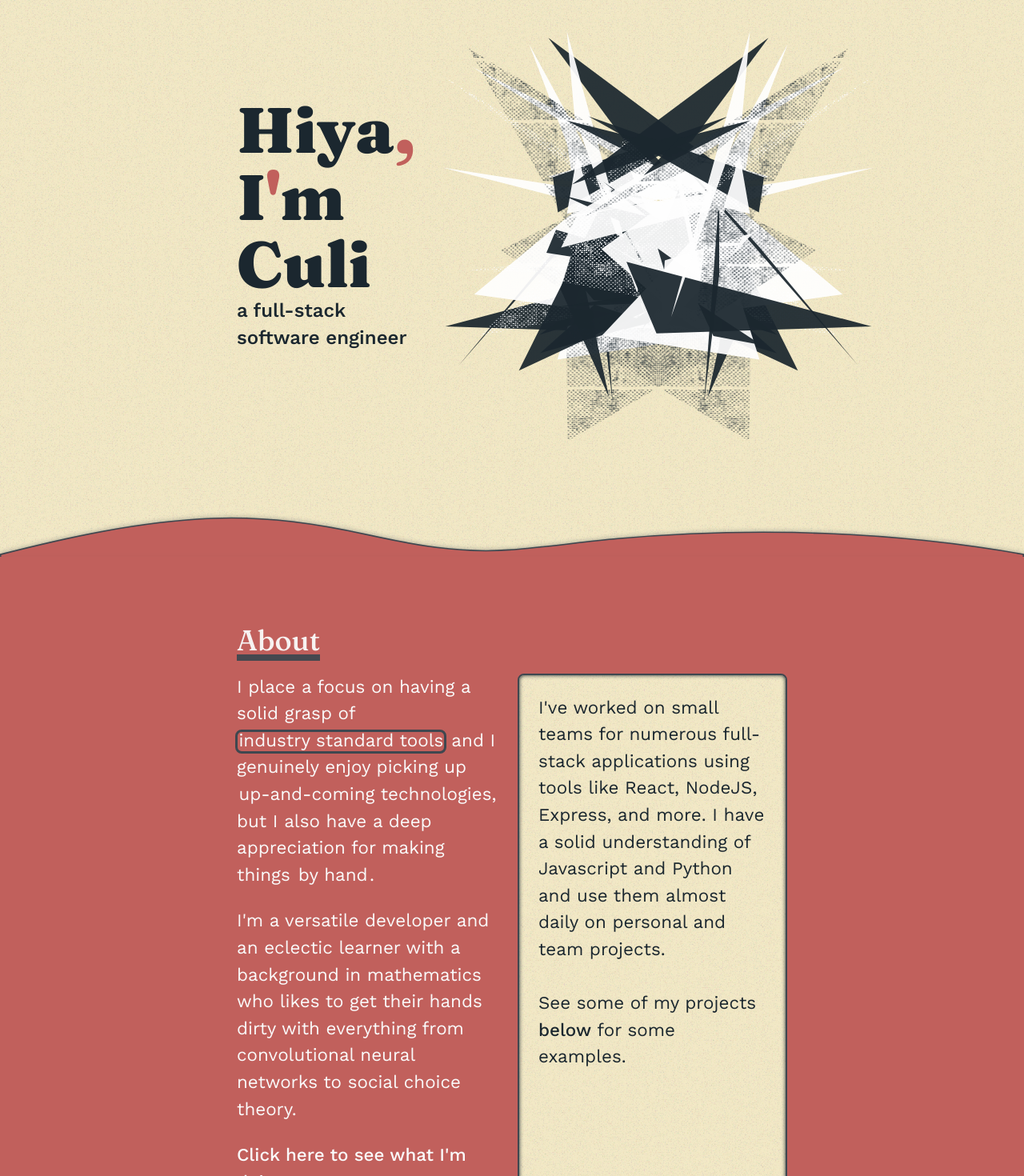
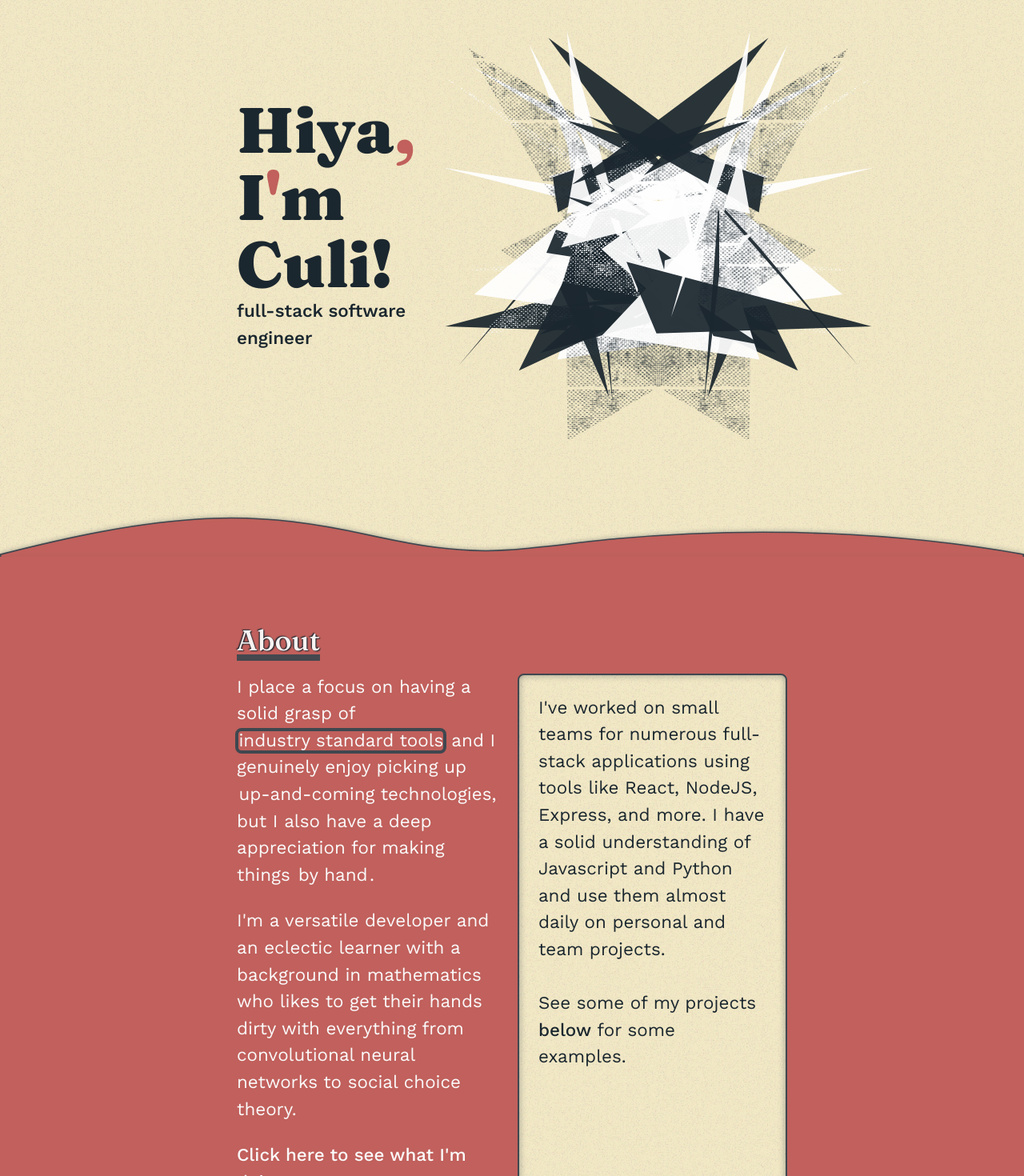
Before and after one commit to tif-calin/portfolio.culi.page, a React app: page / in a window 1280 px wide. Shown: the part 80-1550 px from the top of the page at 80% size. Built offline with nearby package versions, Linux system fonts and the light colour scheme.

Commit message:
revamp css

```diff
--- a/src/components/home/HomePage.jsx
+++ b/src/components/home/HomePage.jsx
@@ -6,7 +6,7 @@ import '../../style/home.scss';
 import svg from '../../assets/dentata.svg';
 import ProjectsSection from './ProjectsSection';
 
-const greetings = ['Hi', 'Hello', "Hello", 'Hey', 'Howdy', 'Helloooo', 'Hiya'];
+const greetings = ['Hi', 'Hello', "Hello", 'Hey', 'Howdy', 'Hiya'];
 const randomGreeting = greetings[Math.floor(Math.random() * greetings.length)];
 
 /*
@@ -44,8 +44,8 @@ const HomePage = () => {
     <div id="splash">
       <section>
         <div>
-          <h1>{randomGreeting}<span className="highlight">,</span> I<span className="highlight">'</span>m Culi</h1>
-          <span>a full-stack software engineer</span>
+          <h1>{randomGreeting}<span className="highlight">,</span> I<span className="highlight">'</span>m Culi!</h1>
+          <span>full-stack software engineer</span>
         </div>
 
         <img src={svg} alt="dentata"/>
--- a/src/style/common.scss
+++ b/src/style/common.scss
@@ -125,15 +125,18 @@ a.special {
 }
 
 .hover-block {
+  position: relative;
+
+  border: var(--border);
   border-radius: var(--radius);
-  position: relative;
+  border-color: #0000;
   box-shadow: 0 0 0 0 #0000;
-  border: 2px solid #0000;
+
   transition-property: border-color, box-shadow;
   transition-duration: .4s;
 
   &:hover {
-    box-shadow: -0.5rem -0.5rem 0 0 var(--color-bg-secondary);
+    box-shadow: -0.5rem -0.5rem 0 0 var(--color-secondary);
     border-color: var(--color-border);
   }
 }
@@ -157,39 +160,40 @@ common components
     margin: 0 0.15rem;
 
     &::after {
-      border-radius: var(--radius);
       content: '';
       position: absolute;
+
+      border-radius: var(--radius);
+      background: var(--color-border);
+      border-color: var(--color-border);
+
       inset: 0.5rem;
-      top: calc(100% + 1px);
-      bottom: -4px;
-      border-color: var(--color-border);
-      border-top: 3px solid var(--color-border);
-      background: var(--color-border);
-      opacity: 1;
-      transition: all 0.2s ease-in-out;
+      top: 100%;
+      bottom: -0.25rem;
+
+      transition: all var(--transition-length);
     }
   }
 
   // selected or hovered
   & + label > span:hover::after,
   &:checked + label > span::after {
-    border: 3px solid var(--color-border);
-    inset: -4px;
-    top: 0;
-    opacity: 1;
+    border: var(--border);
+    border-width: 0.25rem;
+    background: var(--color-border);
+
+    inset: -0.25rem;
+    top: -0.125rem;
     mix-blend-mode: difference;
   }
 
   // selected
   &:checked + label > span::after {
-    border-radius: var(--radius);
     background: none;
   }
 
   // hovered
   & + label > span:hover::after {
-    //background: linear-gradient(120deg, var(--color-bg-tertiary), var(--color-bg-quaternary));
     background: var(--color-border);
   }
 }
--- a/src/style/home.scss
+++ b/src/style/home.scss
@@ -12,8 +12,13 @@
     flex-direction: column;
     align-items: center;
     overflow: hidden;
-    &:nth-of-type(2n) section { color: var(--color-text); }
-    &:nth-of-type(2n+3) section { color: var(--color-text-inverse); }
+    &:nth-of-type(2n) section {
+      color: var(--color-text);
+    }
+    &:nth-of-type(2n+3) section {
+      color: var(--color-text-inverse);
+      .section-heading a { text-shadow: 1.25px 1.25px 1.25px var(--color-text), -1.25px -1.25px 1.25px var(--color-text); }
+    }
 
     & > section {
       display: flex;
@@ -56,12 +61,12 @@
     }
 
     span {
-      font-size: 1.5rem;
+      font-size: var(--font-size);
       font-weight: 550;
     }
 
     .highlight {
-      color: var(--color-bg-secondary);
+      color: var(--color-secondary);
       font: inherit;
       font-weight: inherit;
       font-size: inherit;
@@ -70,17 +75,20 @@
 }
 
 #about {
-  background-color: var(--color-bg-secondary);
+  background-color: var(--color-secondary);
   color: var(--color-text-inverse);
   padding: 5rem 0;
-  box-shadow: 0 0.3rem 0.5rem -0.15rem #3f474f88;
-  border-bottom: 2px solid var(--color-border);
+  box-shadow: 0 0.3rem 0.5rem -0.15rem rgba(var(--color-border-rgb), 0.5);
+  border-bottom: var(--border);
+
   .toggle-text::after {
-    opacity: 0;
-    transition: all 0.5s;
+    filter: opacity(0);
   }
+
   .InlineTextRadio:checked + * .toggle-text::after,
-  &:hover .toggle-text::after { opacity: 1; }
+  &:hover .toggle-text::after {
+    filter: opacity(1);
+  }
 
   section {
     display: flex;
@@ -91,9 +99,6 @@
     h3 {
       display: flex;
       flex-basis: 100%;
-
-      // a { transition: all 0.2s; }
-      // a:hover { text-shadow: 2px 2px 2px var(--color-text), -2px -2px 2px var(--color-text); }
     }
 
     & > div:first-of-type {
@@ -105,11 +110,11 @@
 
     output {
       color: var(--color-text);
-      border: 2px solid var(--color-border);
+      border: var(--border);
       border-radius: var(--radius);
       background: url('../assets/noise.svg'), var(--color-bg);
       padding: calc(3 * var(--padding));
-      box-shadow: inset 0 0 0.3rem 0 var(--color-text);
+      box-shadow: inset 0 0 0.5rem 0 rgba(var(--color-border-rgb), 0.5);
       display: flex;
       min-width: min(300px, 100%);
       width: calc(50% - 2rem);
@@ -152,19 +157,18 @@
         & > img {
           max-width: 0;
           max-height: 0;
-          transition: all 0.5s;
+          transition: all var(--transition-length-slow);
           margin: -0.5rem;
-          border: 2px solid;
+          border: var(--border);
           border-color: #0000;
           border-radius: var(--radius);
         }
 
         & > .tabs {
           max-height: 0;
-          opacity: 0;
-          margin: 0;
-          transition: all 0.5s;
-          overflow: hidden;
+          filter: opacity(0);
+          margin-top: 0;
+          transition: all var(--transition-length-slow);
         }
       }
 
@@ -178,7 +182,7 @@
 
         & > .tabs {
           max-height: unset;
-          opacity: 1;
+          filter: opacity(1);
           margin-top: 1rem;
         }
       }
@@ -195,13 +199,13 @@
     border-radius: var(--radius);
     box-shadow: 0 0 0 0 #0000;
     transition-property: border-color, box-shadow;
-    transition-duration: .4s;
+    transition-duration: var(--transition-length-slow);
     position: relative;
     gap: 1rem;
     cursor: pointer;
 
     &:hover {
-      box-shadow: -0.5rem -0.5rem 0 0 var(--color-bg-secondary);
+      box-shadow: -0.5rem -0.5rem 0 0 var(--color-secondary);
       border-color: var(--color-border);
     }
 
@@ -227,7 +231,6 @@
   .tabs {
     margin: 0;
     width: 100%;
-    overflow: hidden;
     max-width: calc(55vw - 3.5rem);
     min-width: 300px;
 
@@ -264,17 +267,23 @@
 
         input:checked + * {
           color: var(--color-text-inverse);
-          background: var(--color-bg-secondary);
+          background: var(--color-secondary);
         }
       }
     }
 
     & > *:last-child {
-      border-top: 2px solid var(--color-border);
+      border-top: var(--border);
       display: flex;
       margin: 0;
       border-radius: 0 0 var(--radius) var(--radius);
-      box-shadow: 0 0 2rem 0 #3f474f11;
+      box-shadow: 0 0 2rem rgba(var(--color-border-rgb), 0.05);
+      clip-path: polygon(-2rem 0, calc(100% + 2rem) 0, calc(100% + 2rem) calc(100% + 2rem), -2rem calc(100% + 2rem));
+      transition: box-shadow var(--transition-length-slow);
+
+      &:hover {
+        box-shadow: 0 0 2rem rgba(var(--color-border-rgb), 0.125);
+      }
 
       code {
         overflow-x: auto;
@@ -285,7 +294,7 @@
 
 #tools {
   position: relative;
-  background: var(--color-bg-secondary);
+  background: var(--color-secondary);
   padding: 5rem 0;
   clip-path: polygon(0 2rem, 100% 0, 100% 120%, 0 120%);
   border-bottom: 2px solid var(--color-border);
@@ -359,7 +368,7 @@
   &:hover + div .toggle-text::after { opacity: 1; }
 
   .shape-fill {
-    fill: var(--color-bg-secondary);
+    fill: var(--color-secondary);
   }
 
   svg {
--- a/src/style/now.scss
+++ b/src/style/now.scss
@@ -13,7 +13,7 @@
 
     & > span {
       font-weight: 500;
-      color: var(--color-bg-secondary);
+      color: var(--color-secondary);
     }
   }
 }
@@ -32,7 +32,7 @@ input.section-toggle {
   }
 
   &:checked + section {
-    box-shadow: -0.5rem -0.5rem 0 0 var(--color-bg-secondary);
+    box-shadow: -0.5rem -0.5rem 0 0 var(--color-secondary);
     border-color: var(--color-border);
 
     .info {
@@ -85,7 +85,7 @@ input.section-toggle {
       background-color: var(--color-bg);
 
       &::-moz-progress-bar {
-        background-color: var(--color-bg-secondary);
+        background-color: var(--color-secondary);
         border-radius: var(--radius);
       }
     }
@@ -117,7 +117,7 @@ input.section-toggle {
 
       input:checked + span,
       span:hover {
-        background-color: var(--color-bg-secondary);
+        background-color: var(--color-secondary);
         color: var(--color-text-inverse);
       }
     }
--- a/src/style/style.scss
+++ b/src/style/style.scss
@@ -8,35 +8,59 @@
 @import url('_prism.css');
 
 html {
+  // base colors
   --color-bg: #f3e9c6;
-  --color-bg-secondary: #c1605c;
-  --color-bg-tertiary: #98bec8;
-  --color-bg-quaternary: hsl(120, 39%, 75%);
+  --color-secondary: #c1605c;
   --color-text: #1b272f;
   --color-border: #3f474f;
   --color-text-inverse: #fafafa;
 
+  // raw colors to allow us to do rgb(var(--color, 55)) for alpha
+  --color-bg-rgb: 243, 233, 198;
+  --color-secondary-rgb: 193, 96, 92;
+  --color-text-rgb: 27, 39, 47;
+  --color-border-rgb: 63, 71, 79;
+  --color-text-inverse-rgb: 250, 250, 250;
+
+  // sizes
   --padding: 0.5rem;
   --radius: 0.5rem;
+
+  // font stuffs
   --font: "Work Sans", "Dosis", ui-sans-serif, -apple-system, BlinkMacSystemFont, "Segoe UI", system-ui, Roboto, Oxygen-Sans, Ubuntu, Cantarell, "Helvetica Neue", sans-serif, "Apple Color Emoji", "Segoe UI Emoji", "Segoe UI Symbol";
   --font-headings: "Fraunces", "Yeseva One", serif;
+  --font-size-small: 1rem;
+  --font-size-medium: 1.25rem;
   --font-size: 1.4rem;
+  --font-weight: 400;
+
+  // other
+  --border: 2px solid var(--color-border);
+  --transition-length: 0.25s;
+  --transition-length-slow: 0.45s;
 
   overflow-x: hidden;
 }
 
 body {
+  // font
   color: var(--color-text);
+  font-family: var(--font);
+  font-size: var(--font-size);
+  font-weight: var(--font-weight);
+
+  // background
   background-repeat: repeat;
   background: url('../assets/noise.svg'), var(--color-bg);
-  font-family: var(--font);
-  font-size: var(--font-size);
-  font-weight: 400;
-  -webkit-font-smoothing: antialiased;
-  -moz-osx-font-smoothing: grayscale;
+
+  // flex
   display: flex;
   flex-direction: column;
   align-items: center;
+
+  // misc
+  -webkit-font-smoothing: antialiased;
+  -moz-osx-font-smoothing: grayscale;
 }
 
 /* define header, footer, and main styling */
@@ -50,12 +74,7 @@ body {
     padding: var(--padding);
     width: 55vw;
     min-width: 320px;
-  }
-
-  hr {
-    border: 2px solid var(--color-border);
-    border-radius: 100%;
-    width: 100%;
+    width: clamp(320px, 55vw, 100vw);
   }
 
   header {
@@ -71,7 +90,7 @@ body {
     &::before {
       content: '';
       position: absolute;
-      background: var(--color-bg-secondary);
+      background: var(--color-secondary);
       border-bottom: 2px solid var(--color-border);
       inset: 0;
       width: 300vw;
@@ -90,15 +109,22 @@ body {
       display: flex;
       align-items: flex-end;
       gap: 0.5rem;
-      font-size: 1rem;
+      font-size: var(--font-size-medium);
 
       a {
-        border-bottom: 2px solid var(--color-border);
-        transition: all 0.2s
-      }
+        margin: 0 0.25rem;
+        border: var(--border);
+        border-color: #0000;
+        border-bottom-color: var(--color-border);
+        transition: all var(--transition-length);
 
-      a:hover {
-        font-weight: 600;
+        &:hover {
+          background: var(--color-border);
+          margin: 0;
+          padding: 0 0.25rem;
+          border: var(--border);
+          border-radius: var(--radius);
+        }
       }
     }
   }
@@ -120,16 +146,17 @@ body {
       align-items: center;
     }
 
-    a {
-      color: var(--color-text);
-      text-decoration: none;
-      transition: filter 0.2s;
-    }
-
     .links {
       display: flex;
       align-items: center;
       gap: 1rem;
+
+      img {
+        max-width: var(--font-size);
+        height: var(--font-size);
+      }
+
+      a { transition: filter var(--transition-length); }
 
       &:hover {
         a {
@@ -142,11 +169,6 @@ body {
           filter: opacity(1);
         }
       }
-
-      img {
-        max-width: var(--font-size);
-        height: var(--font-size);
-      }
     }
   }
 }
```
Also changed, not shown: src/components/home/ProjectsSection.jsx (line endings or trailing spaces).
